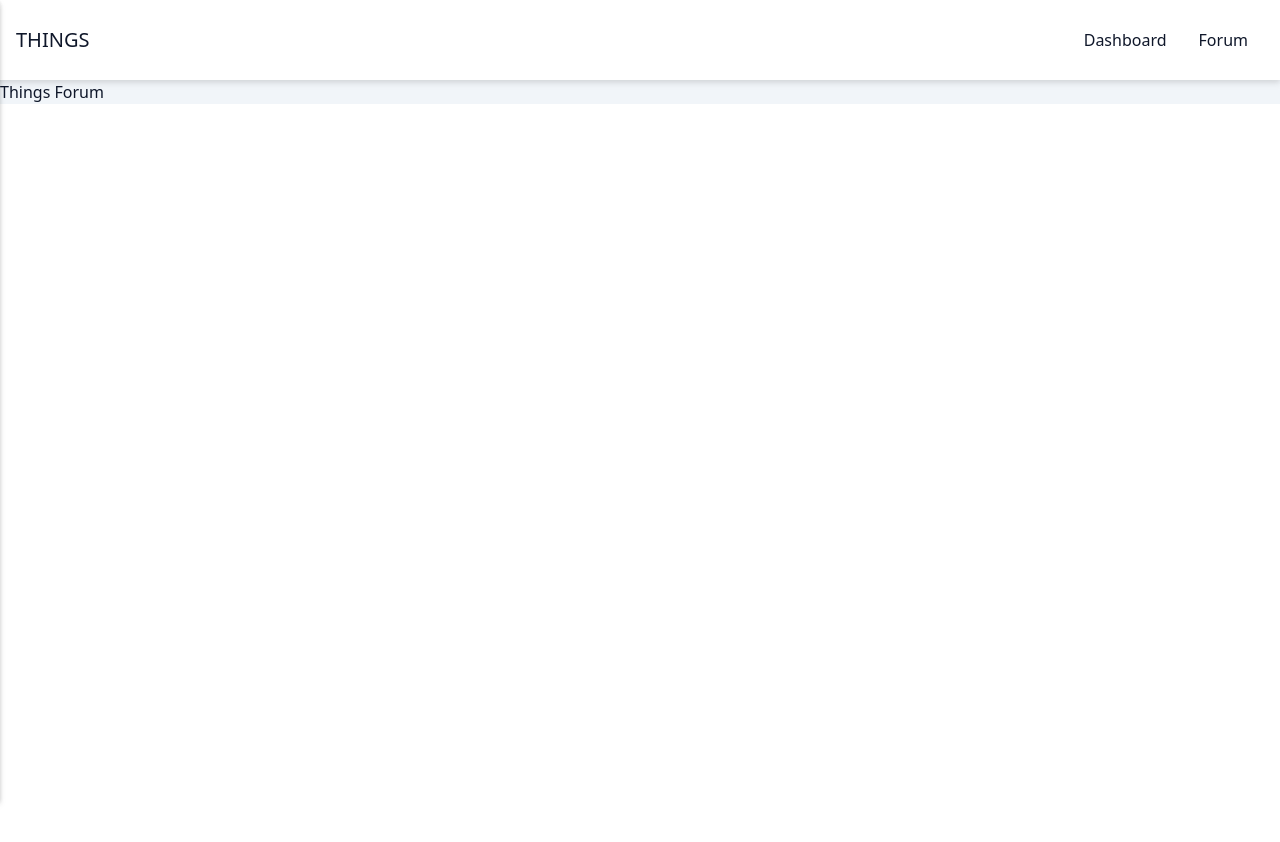
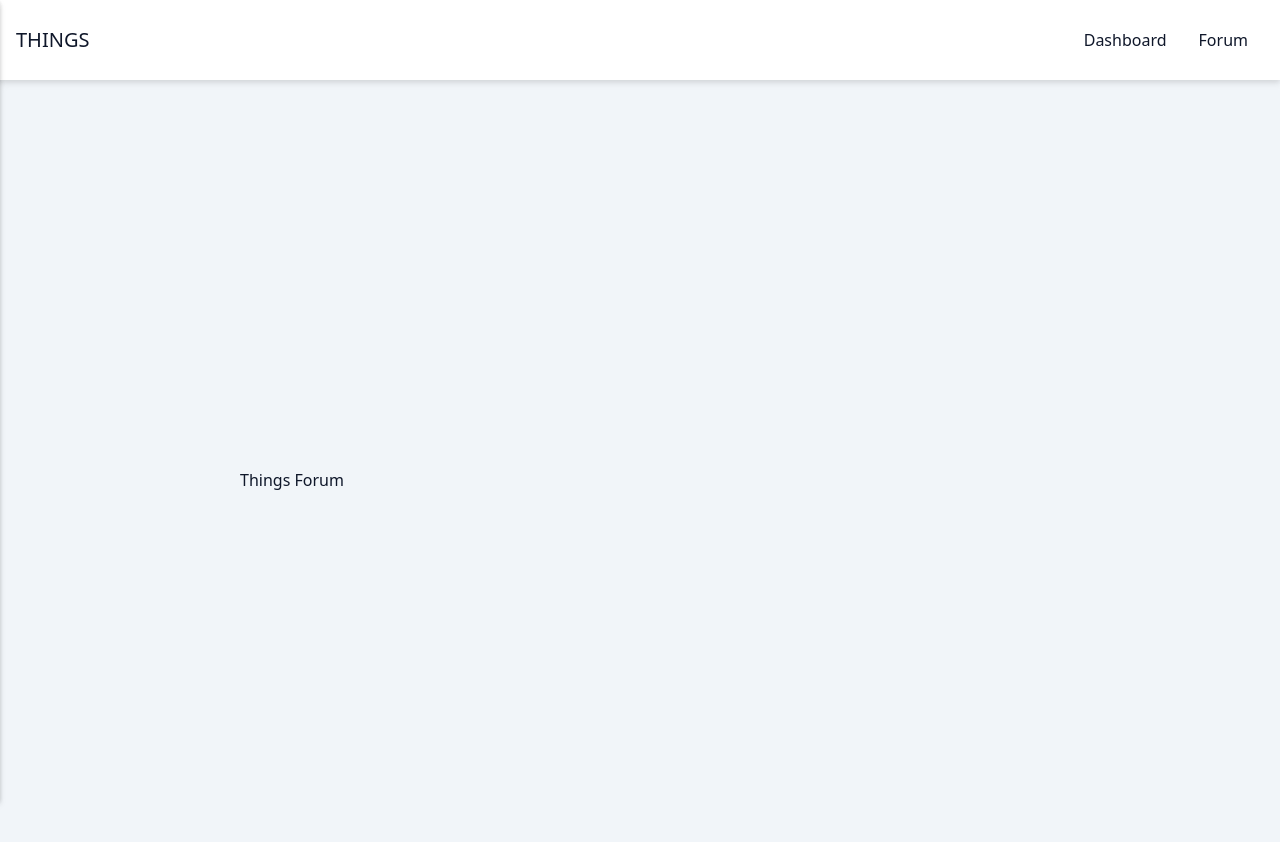
Before and after one commit to iDomas/things-forum, a Next.js app: page / in a window 1280 px wide. Shown: the top 842 px of the page. Before the commit the page ends 800 px from the top, so only its background shows below. Built offline with nearby package versions, Linux system fonts and the light colour scheme.

Commit message:
container layout

```diff
--- a/pages/_app.tsx
+++ b/pages/_app.tsx
@@ -3,10 +3,12 @@ import '@/styles/globals.css'
 
 const Root = ({ Component, children } : { Component: any, children: any }) => {
     return (
-        <div className='bg-slate-100'>
+        <>
             <Navbar />
-            <Component {...children} />
-        </div>
+            <div className={`bg-slate-100 sm:px-4 md:px-16 lg:px-48 xl:px-60`}>
+                <Component {...children} />
+            </div>
+        </>
     )
 }
 
--- a/pages/index.tsx
+++ b/pages/index.tsx
@@ -2,7 +2,7 @@ import '@/styles/globals.css'
 
 const Home = ({ }) => {
     return (
-        <main>
+        <main className={`flex flex-col justify-center h-screen`}>
             <h1>Things Forum</h1>
         </main>
     )
```
